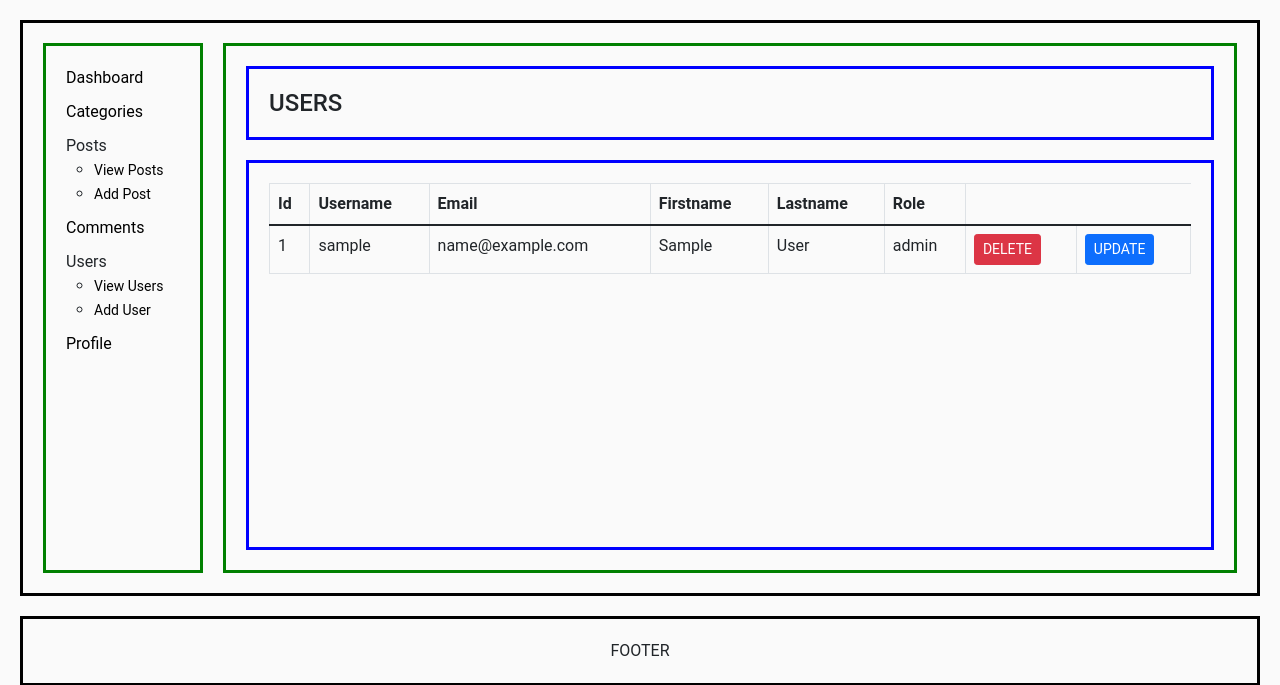
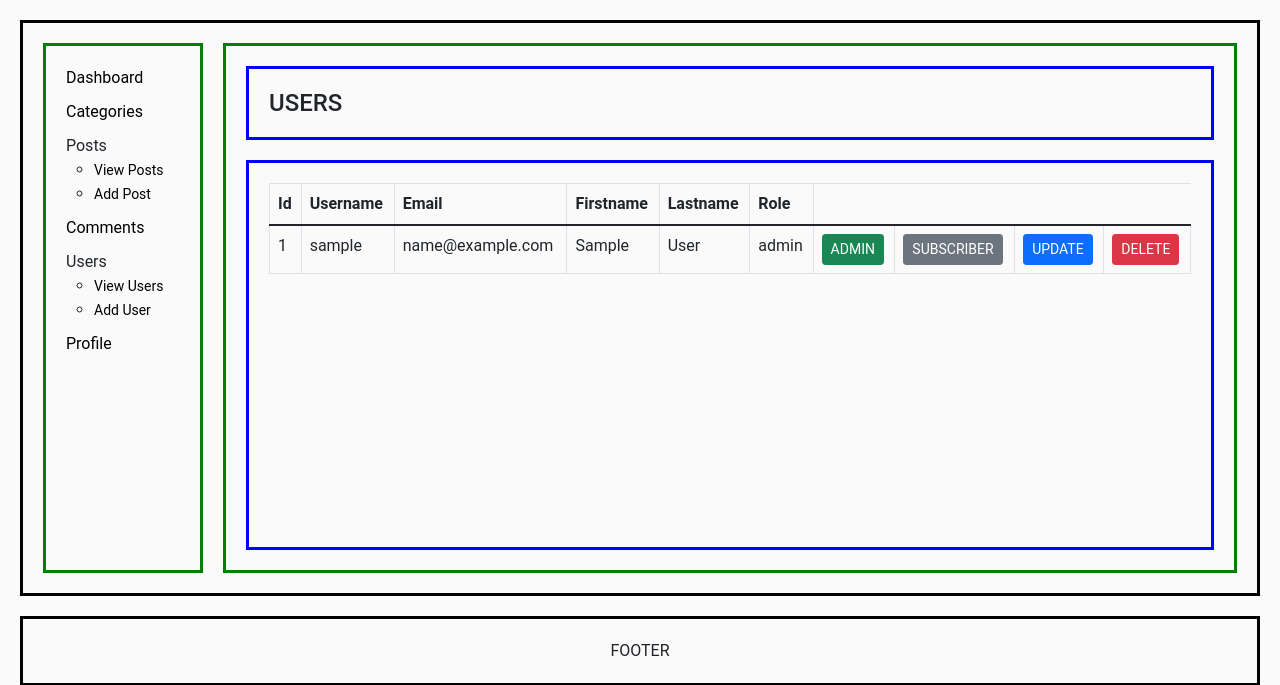
Before and after one commit to touzaelhassan/CMS-USING-PHP-PROCEDURAL, a PHP site: page /admin/users.php in a window 1280 px wide. Shown: the part 92-777 px from the top of the page. Run offline with PHP 8.4, Linux system fonts and the light colour scheme; tables that the repository leaves empty or names only in its code hold one stand-in row (values such as "Sample post").

Commit message:
changing user role from admin dashboard

```diff
--- a/admin/includes/functions.php
+++ b/admin/includes/functions.php
@@ -16,8 +16,28 @@ function get_users()
   return mysqli_fetch_all($query, MYSQLI_ASSOC);
 }
 
-function delete_user()
+function user_to_admin($user_id)
 {
+
+  global $connection;
+  $sql = "UPDATE users SET user_role = 'admin' WHERE user_id = $user_id";
+  mysqli_query($connection, $sql);
+}
+
+function user_to_subscriber($user_id)
+{
+  global $connection;
+  $sql = "UPDATE users SET user_role = 'subscriber' WHERE user_id = $user_id";
+  mysqli_query($connection, $sql);
+}
+
+
+function delete_user($user_id)
+{
+  global $connection;
+  $sql = "DELETE FROM users WHERE user_id = $user_id";
+  mysqli_query($connection, $sql);
+  header("location: users.php");
 }
 
 ?>
--- a/admin/includes/view_users.php
+++ b/admin/includes/view_users.php
@@ -20,8 +20,10 @@
           <td><?php echo $user["first_name"]; ?></td>
           <td><?php echo $user["last_name"]; ?></td>
           <td><?php echo $user["user_role"]; ?></td>
+          <td><a href="users.php?admin=<?php echo $user["user_id"]; ?>" class="btn btn-success btn-sm">ADMIN</a></td>
+          <td><a href="users.php?subscriber=<?php echo $user["user_id"]; ?>" class="btn btn-secondary btn-sm">SUBSCRIBER</a></td>
+          <td><a href="users.php?source=update_user&update=<?php echo $user["user_id"]; ?>" class="btn btn-primary btn-sm">UPDATE</a></td>
           <td><a href="users.php?delete=<?php echo $user["user_id"]; ?>" class="btn btn-danger btn-sm">DELETE</a></td>
-          <td><a href="users.php?source=update_user&update=<?php echo $user["user_id"]; ?>" class="btn btn-primary btn-sm">UPDATE</a></td>
         </tr>
       <?php endforeach ?>
     </tbody>
--- a/admin/users.php
+++ b/admin/users.php
@@ -17,6 +17,17 @@
     delete_user($user_id);
     header("location: users.php");
   }
+
+  if (isset($_GET["admin"])) {
+    $user_id = $_GET["admin"];
+    user_to_admin($user_id);
+  }
+
+  if (isset($_GET["subscriber"])) {
+    $user_id = $_GET["subscriber"];
+    user_to_subscriber($user_id);
+  }
+
 
   ?>
 
```
